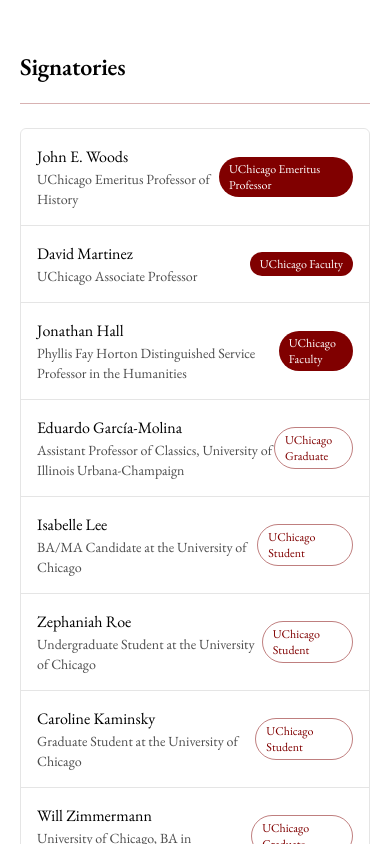
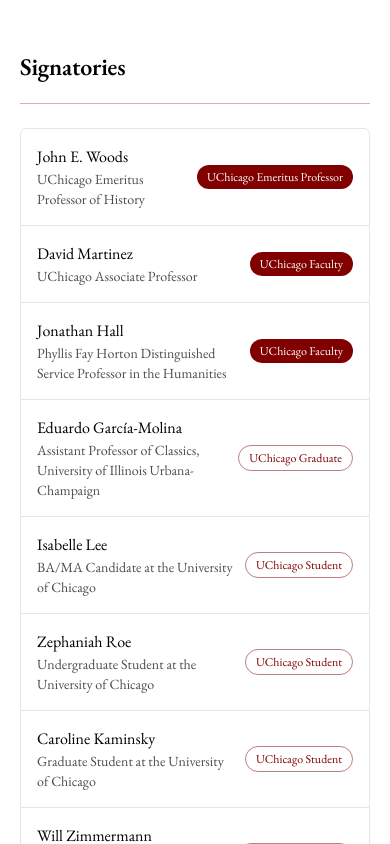
Before and after one commit to zroe1/uchicago-open-letter, a Next.js app: page / in a window 390 px wide. Shown: the part 5020-5864 px from the top of the page. Built offline with nearby package versions, Linux system fonts and the light colour scheme.

Commit message:
ui fixes

```diff
--- a/src/app/page.tsx
+++ b/src/app/page.tsx
@@ -715,14 +715,16 @@
                   badgeType: "normal",
                 },
               ].map((p, idx) => (
-                <li key={idx} className="flex items-center justify-between p-4 md:p-5">
-                  <div>
+                <li
+                  key={idx}
+                  className="flex items-center justify-between p-4 md:p-5 gap-3 md:gap-4">
+                  <div className="flex-1 min-w-0">
                     <div className="text-base md:text-lg">{p.name}</div>
                     <div className="text-sm md:text-base text-black/70">{p.title}</div>
                   </div>
                   {p.badge && (
                     <span
-                      className={`inline-flex items-center rounded-full px-2.5 py-1 text-xs md:text-sm ${
+                      className={`inline-flex items-center justify-center text-center rounded-full px-2.5 py-1 text-xs md:text-sm flex-shrink-0 ${
                         p.badgeType === "emphasized"
                           ? "bg-[var(--maroon)] text-white"
                           : "border border-[var(--maroon)]/50 text-[var(--maroon)]"
```
